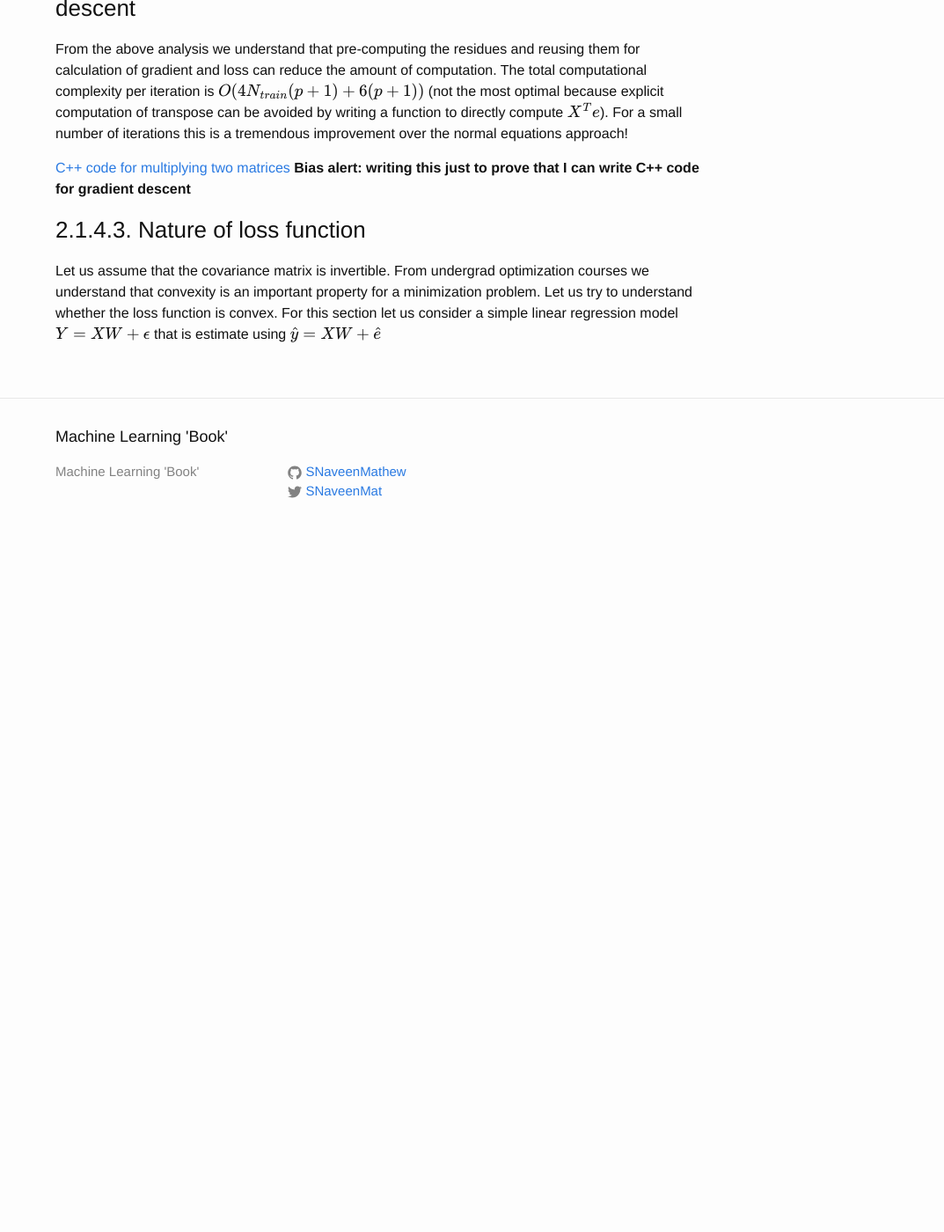
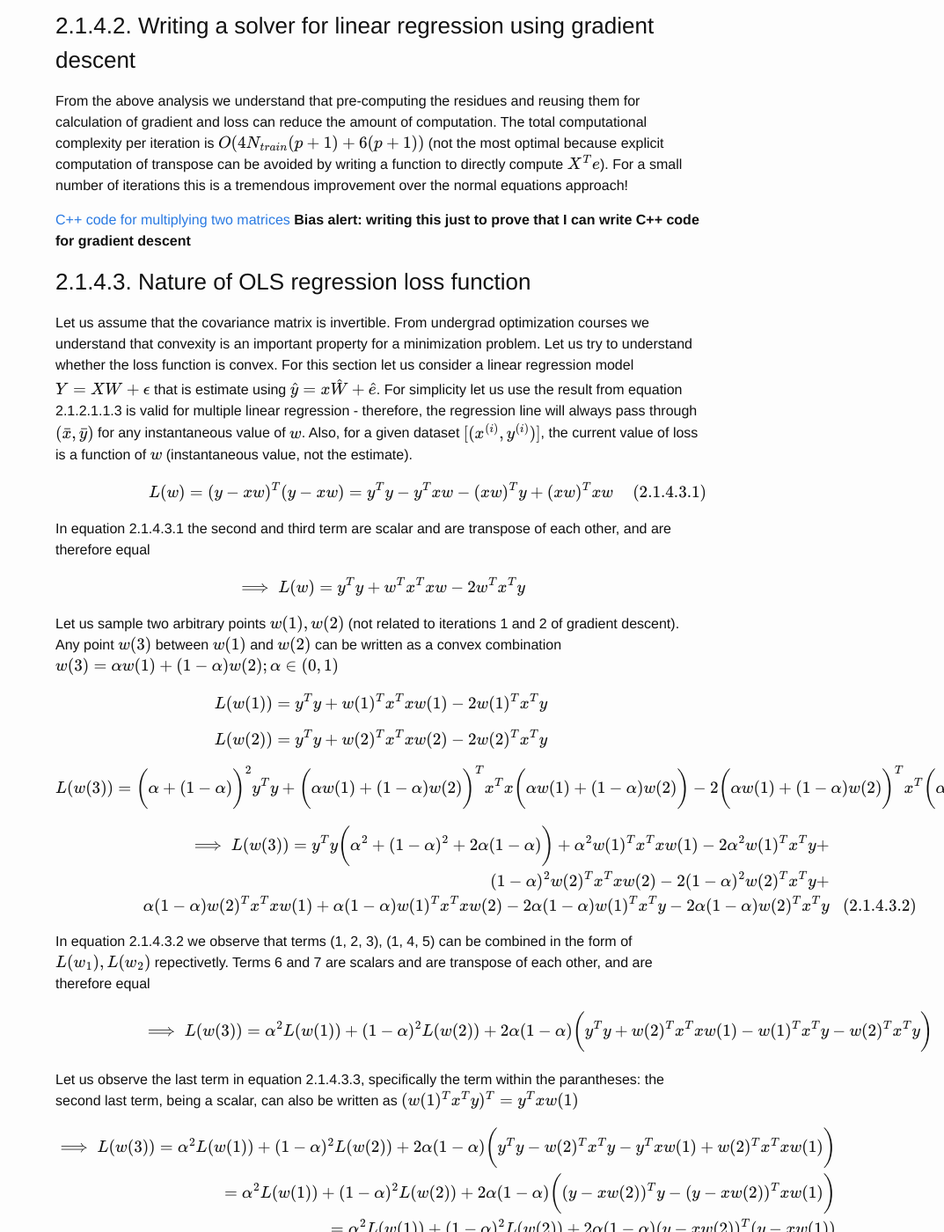
Before and after one commit to SNaveenMathew/ml_book, a Jekyll site: the page built from linear_regression.md, in a window 1280 px wide and 1400 px high, scrolled down 11939 px. Shown: the whole window at 88% size, without its empty margins (207-1280 px from the left). Built offline with Jekyll 4.4.1, drawn with Linux system fonts in a browser that asks for light colours; our own code applies the rules of GitHub Pages for plain Markdown files; formulas are drawn with MathJax 3; before the commit the page ends 12569 px from its top, so only the background shows below that; some of the changed text lies outside the part shown.

Commit message:
1) Added equations proving convexity, 2) Trying eqnarray to solve multi line equation issue

```diff
--- a/linear_regression.md
+++ b/linear_regression.md
@@ -257,7 +257,10 @@ $$L(w(t + 1)) = \bigg[y - X\bigg(w(t) - \alpha \bigg[\frac{\partial L}{\partial
 
 $$\implies L(w(t + 1)) = \bigg[y - Xw(t) + \alpha X\bigg[\frac{\partial L}{\partial w}\bigg]_{w = w(t)}\bigg]^T \bigg[y - Xw(t) + \alpha X\bigg[\frac{\partial L}{\partial w}\bigg]_{w = w(t)}\bigg]$$
 
-$$\implies L(w(t + 1)) = L(w(t)) + \alpha \bigg(y - Xw(t)\bigg)^T X\bigg[\frac{\partial L}{\partial w}\bigg]_{w = w(t)}  + \alpha \bigg(X\bigg[\frac{\partial L}{\partial w}\bigg]_{w = w(t)}\bigg)^T \bigg(y - Xw(t)\bigg) + \alpha^2 \bigg(X\bigg[\frac{\partial L}{\partial w}\bigg]_{w = w(t)}\bigg)^T \bigg(X\bigg[\frac{\partial L}{\partial w}\bigg]_{w = w(t)}\bigg)  \tag{2.1.4.1.1}$$
+$$\begin{eqnarray}
+\implies L(w(t + 1)) = L(w(t)) + \alpha \bigg(y - Xw(t)\bigg)^T X\bigg[\frac{\partial L}{\partial w}\bigg]_{w = w(t)}  + \alpha \bigg(X\bigg[\frac{\partial L}{\partial w}\bigg]_{w = w(t)}\bigg)^T \bigg(y - Xw(t)\bigg) + \nonumber \\
+\alpha^2 \bigg(X\bigg[\frac{\partial L}{\partial w}\bigg]_{w = w(t)}\bigg)^T \bigg(X\bigg[\frac{\partial L}{\partial w}\bigg]_{w = w(t)}\bigg)  \tag{2.1.4.1.1}
+\end{eqnarray}$$
 
 In equation 2.1.4.1.1 we observe that the second and third term are transpose of each other and they are scalars (can be proved by matching dimensions of matrix multiplication or by looking at the terms that are added: $L(w(t))$, which is a scalar). The transpose of a scalar is itself, therefore both the values are equal. Now we assume the following in equation 2.1.4.1.1:
 
@@ -293,6 +296,38 @@ From the above analysis we understand that pre-computing the residues and reusin
 
 [C++ code for multiplying two matrices](data/linreg_GD.cpp) **Bias alert: writing this just to prove that I can write C++ code for gradient descent**
 
-### 2.1.4.3. Nature of loss function
+### 2.1.4.3. Nature of OLS regression loss function
 
-Let us assume that the covariance matrix is invertible. From undergrad optimization courses we understand that convexity is an important property for a minimization problem. Let us try to understand whether the loss function is convex. For this section let us consider a simple linear regression model $Y = XW + \epsilon$ that is estimate using $\hat{y} = XW + \hat{e}$
+Let us assume that the covariance matrix is invertible. From undergrad optimization courses we understand that convexity is an important property for a minimization problem. Let us try to understand whether the loss function is convex. For this section let us consider a linear regression model $Y = XW + \epsilon$ that is estimate using $\hat{y} = x\hat{W} + \hat{e}$. For simplicity let us use the result from equation 2.1.2.1.1.3 is valid for multiple linear regression - therefore, the regression line will always pass through $(\bar{x}, \bar{y})$ for any instantaneous value of $w$. Also, for a given dataset $[(x^{(i)}, y^{(i)})]$, the current value of loss is a function of $w$ (instantaneous value, not the estimate).
+
+$$L(w) = (y - xw)^T (y - xw) = y^Ty - y^T xw - (xw)^Ty + (xw)^T xw \tag{2.1.4.3.1}$$
+
+In equation 2.1.4.3.1 the second and third term are scalar and are transpose of each other, and are therefore equal
+
+$$\implies L(w) = y^Ty + w^Tx^Txw - 2w^Tx^Ty$$
+
+Let us sample two arbitrary points $w(1), w(2)$ (not related to iterations 1 and 2 of gradient descent). Any point $w(3)$ between $w(1)$ and $w(2)$ can be written as a convex combination $w(3) = \alpha w(1) + (1-\alpha) w(2); \alpha \in (0, 1)$
+
+$$L(w(1)) = y^Ty + w(1)^Tx^Txw(1) - 2w(1)^Tx^Ty$$
+
+$$L(w(2)) = y^Ty + w(2)^Tx^Txw(2) - 2w(2)^Tx^Ty$$
+
+$$L(w(3)) = \bigg(\alpha + (1-\alpha)\bigg)^2y^Ty + \bigg(\alpha w(1) + (1 - \alpha)w(2)\bigg)^Tx^Tx\bigg(\alpha w(1) + (1 - \alpha)w(2)\bigg) - 2\bigg(\alpha w(1) + (1 - \alpha)w(2)\bigg)^Tx^T\bigg(\alpha y + (1 - \alpha) y \bigg)$$
+
+$$\begin{eqnarray}
+\implies L(w(3)) = y^Ty\bigg( \alpha^2 + (1-\alpha)^2 + 2\alpha(1-\alpha) \bigg) +\alpha^2 w(1)^T x^Txw(1) - 2 \alpha^2w(1)^Tx^Ty +\nonumber \\
+(1-\alpha)^2 w(2)^T x^Txw(2) -2(1-\alpha)^2w(2)^Tx^Ty +\nonumber \\
+\alpha(1-\alpha) w(2)^Tx^Txw(1) + \alpha(1-\alpha)w(1)^Tx^Txw(2) - 2\alpha(1-\alpha)w(1)^Tx^Ty - 2\alpha(1-\alpha)w(2)^Tx^Ty \tag{2.1.4.3.2}
+\end{eqnarray}$$
+
+In equation 2.1.4.3.2 we observe that terms (1, 2, 3), (1, 4, 5) can be combined in the form of $L(w_1), L(w_2)$ repectivetly. Terms 6 and 7 are scalars and are transpose of each other, and are therefore equal
+
+$$\implies L(w(3)) = \alpha^2 L(w(1)) + (1-\alpha)^2L(w(2)) + 2\alpha(1-\alpha)\bigg(y^Ty + w(2)^Tx^Txw(1) - w(1)^Tx^Ty - w(2)^Tx^Ty\bigg) \tag{2.1.4.3.3}$$
+
+Let us observe the last term in equation 2.1.4.3.3, specifically the term within the parantheses: the second last term, being a scalar, can also be written as $(w(1)^Tx^Ty)^T = y^Txw(1)$
+
+$$\begin{eqnarray}
+\implies L(w(3)) = \alpha^2 L(w(1)) + (1-\alpha)^2L(w(2)) + 2\alpha(1-\alpha)\bigg(y^Ty-w(2)^Tx^Ty - y^Txw(1)+w(2)^Tx^Txw(1) \bigg) \nonumber \\
+=\alpha^2 L(w(1)) + (1-\alpha)^2L(w(2)) + 2\alpha(1-\alpha)\bigg((y-xw(2))^Ty -(y-xw(2))^Txw(1)\bigg) \nonumber \\
+= \alpha^2 L(w(1)) + (1-\alpha)^2L(w(2)) + 2\alpha(1-\alpha)(y-xw(2))^T(y-xw(1))
+\end{eqnarray}$$
```
